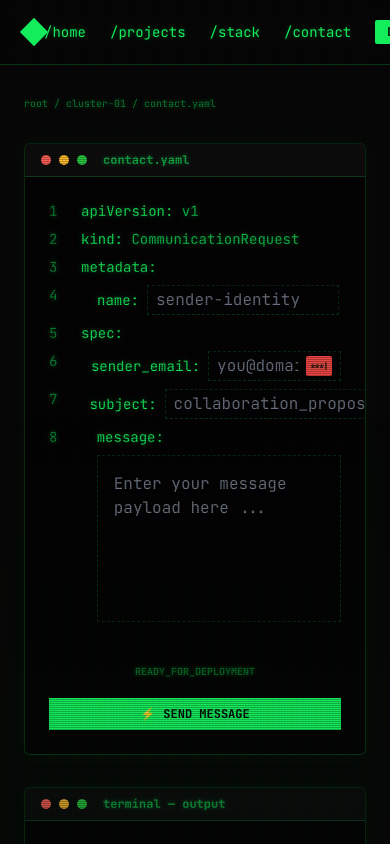
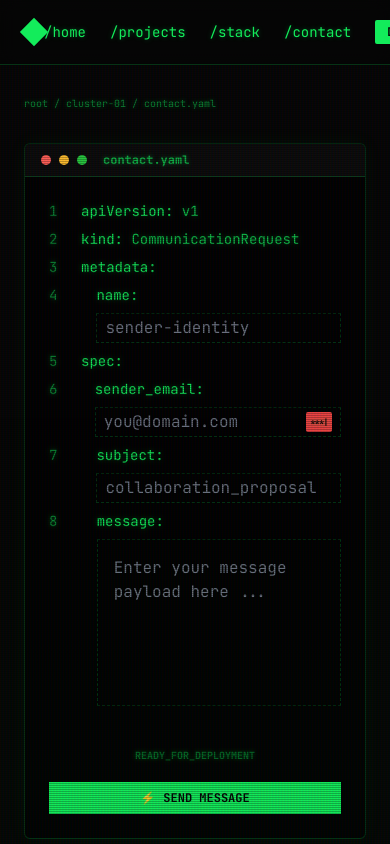
Before and after one commit to tranmani/portfolio, a Next.js app: page /contact in a window 390 px wide. Shown: the top 844 px of the page. Built offline with nearby package versions, Linux system fonts and the light colour scheme.

Commit message:
update form field for mobile

```diff
--- a/components/YamlForm.tsx
+++ b/components/YamlForm.tsx
@@ -70,7 +70,7 @@ const YamlForm: React.FC = () => {
       </div>
       <div className="flex gap-4">
         <span className="text-terminal-green/50 w-4 select-none">4</span>
-        <div className="pl-4 flex items-center gap-2 text-wrap">
+        <div className="pl-4 flex flex-col sm:flex-row sm:items-center gap-2 text-wrap">
           <span className="text-terminal-green">name:</span>
           <input
             type="text"
@@ -79,7 +79,7 @@ const YamlForm: React.FC = () => {
             onChange={handleChange}
             required
             placeholder="sender-identity"
-            className="bg-transparent border border-dashed border-terminal-border px-2 py-0.5 outline-none focus:outline-none focus:ring-0 focus:border-terminal-green transition-colors text-terminal-green/80 w-48"
+            className="bg-transparent border border-dashed border-terminal-border px-2 py-0.5 outline-none focus:outline-none focus:ring-0 focus:border-terminal-green transition-colors text-terminal-green/80 w-full sm:w-48"
           />
         </div>
       </div>
@@ -89,9 +89,9 @@ const YamlForm: React.FC = () => {
       </div>
       <div className="flex gap-4">
         <span className="text-terminal-green/50 w-4 select-none">6</span>
-        <div className="pl-4 flex items-center gap-2 text-wrap grow">
+        <div className="pl-4 flex flex-col sm:flex-row sm:items-center gap-2 text-wrap grow">
           <span className="text-terminal-green">sender_email:</span>
-          <div className="flex items-center gap-2 border border-dashed border-terminal-border px-2 py-0.5 focus-within:border-terminal-green transition-colors grow max-w-sm">
+          <div className="flex items-center gap-2 border border-dashed border-terminal-border px-2 py-0.5 focus-within:border-terminal-green transition-colors grow max-w-full sm:max-w-sm">
             <input
               type="email"
               name="email"
@@ -109,7 +109,7 @@ const YamlForm: React.FC = () => {
       </div>
       <div className="flex gap-4">
         <span className="text-terminal-green/50 w-4 select-none">7</span>
-        <div className="pl-4 flex items-center gap-2 text-wrap">
+        <div className="pl-4 flex flex-col sm:flex-row sm:items-center gap-2 text-wrap">
           <span className="text-terminal-green">subject:</span>
           <input
             type="text"
@@ -117,7 +117,7 @@ const YamlForm: React.FC = () => {
             value={formData.subject}
             onChange={handleChange}
             placeholder="collaboration_proposal"
-            className="bg-transparent border border-dashed border-terminal-border px-2 py-0.5 outline-none focus:outline-none focus:ring-0 focus:border-terminal-green transition-colors text-terminal-green/80 w-64"
+            className="bg-transparent border border-dashed border-terminal-border px-2 py-0.5 outline-none focus:outline-none focus:ring-0 focus:border-terminal-green transition-colors text-terminal-green/80 w-full sm:w-64"
           />
         </div>
       </div>
```
